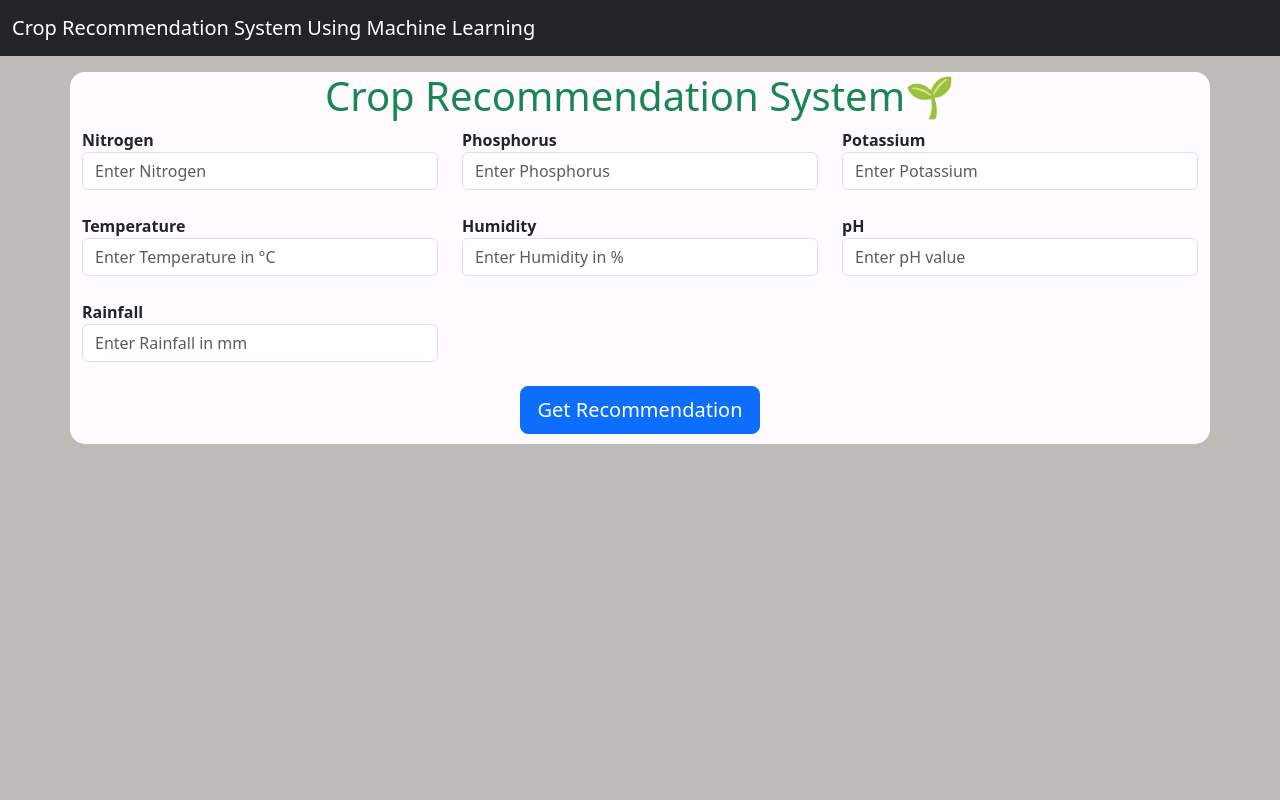
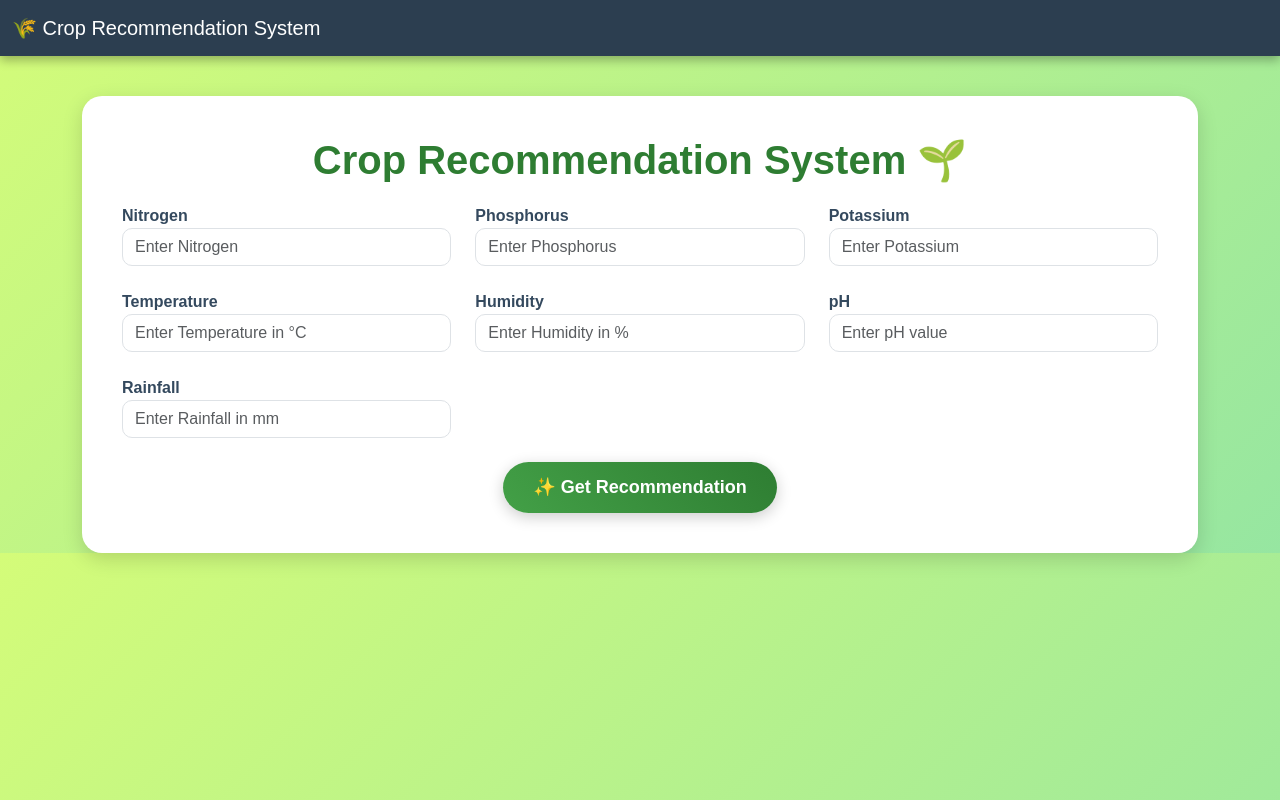
Before and after one commit to fatimazaki1509/Crop_Recommendation_System, a Flask app: page / in a window 1280 px wide. Run offline with Flask 3, Linux system fonts and the light colour scheme; parts of the project's set-up code (start-up, migrations or seed data) failed here and were passed over.

Commit message:
Update index.html

```diff
--- a/templates/index.html
+++ b/templates/index.html
@@ -4,79 +4,147 @@
     <meta charset="utf-8">
     <meta name="viewport" content="width=device-width, initial-scale=1">
     <title>Crop Recommendation System</title>
-    <link href="https://cdn.jsdelivr.net/npm/bootstrap@5.3.0-alpha3/dist/css/bootstrap.min.css" rel="stylesheet" integrity="sha384-KK94CHFLLe+nY2dmCWGMq91rCGa5gtU4mk92HdvYe+M/SXH301p5ILy+dN9+nJOZ" crossorigin="anonymous">
-  </head>
+    <link href="https://cdn.jsdelivr.net/npm/bootstrap@5.3.0-alpha3/dist/css/bootstrap.min.css" rel="stylesheet">
     <style>
-		h1 {
-			color: rgb(0, 0, 0);
-			text-align: center;
+      body {
+        background: linear-gradient(135deg, #d4fc79, #96e6a1);
+        font-family: 'Poppins', sans-serif;
       }
 
-		.warning {
-			color: red;
-			font-weight: bold;
+      /* Navbar */
+      .navbar {
+        background: #2c3e50 !important;
+        box-shadow: 0px 4px 10px rgba(0,0,0,0.3);
+      }
+
+      /* Container card */
+      .form-card {
+        background: #fff;
+        border-radius: 20px;
+        padding: 40px;
+        margin-top: 40px;
+        box-shadow: 0px 6px 20px rgba(0,0,0,0.15);
+        animation: fadeInUp 1s ease;
+      }
+
+      h1 {
+        font-weight: 700;
         text-align: center;
+        color: #2e7d32;
+        margin-bottom: 20px;
+        animation: zoomIn 1s ease;
       }
-		.card{
-		margin-left:410px;
-		margin-top: 20px;
-		display: flex;
-		flex-direction: row;
-		align-items: center;
-		color: rgb(241, 239, 240);
+
+      /* Input fields */
+      label {
+        font-weight: 600;
+        color: #34495e;
       }
-		.container{
-		background:#fffbfe;
-		font-weight: bold;
-		padding-bottom:10px;
-		border-radius: 15px;
+      input {
+        border-radius: 10px !important;
+        transition: all 0.3s ease;
+      }
+      input:focus {
+        border: 2px solid #2e7d32 !important;
+        box-shadow: 0px 0px 8px rgba(46,125,50,0.4);
+        transform: scale(1.02);
+      }
+
+      /* Button */
+      .btn-primary {
+        background: linear-gradient(45deg, #43a047, #2e7d32);
+        border: none;
+        border-radius: 30px;
+        padding: 12px 30px;
+        font-size: 18px;
+        font-weight: 600;
+        transition: all 0.3s ease;
+        box-shadow: 0px 4px 15px rgba(0,0,0,0.2);
+      }
+      .btn-primary:hover {
+        background: linear-gradient(45deg, #66bb6a, #43a047);
+        transform: scale(1.05);
+        box-shadow: 0px 6px 20px rgba(0,0,0,0.3);
+      }
+
+      /* Result card */
+      .result-card {
+        background: #2c3e50;
+        color: white;
+        border-radius: 20px;
+        margin: 30px auto;
+        padding: 20px;
+        width: 300px;
+        text-align: center;
+        box-shadow: 0px 6px 20px rgba(0,0,0,0.3);
+        animation: fadeIn 1.2s ease;
+      }
+      .result-card img {
+        width: 70px;
+        margin-bottom: 15px;
+        animation: bounce 2s infinite;
+      }
+
+      /* Animations */
+      @keyframes fadeInUp {
+        from {opacity:0; transform: translateY(50px);}
+        to {opacity:1; transform: translateY(0);}
+      }
+      @keyframes zoomIn {
+        from {transform: scale(0.8); opacity: 0;}
+        to {transform: scale(1); opacity: 1;}
+      }
+      @keyframes fadeIn {
+        from {opacity:0;}
+        to {opacity:1;}
+      }
+      @keyframes bounce {
+        0%, 100% { transform: translateY(0); }
+        50% { transform: translateY(-8px); }
       }
     </style>
+  </head>
 
-
-
-
-  <body style="background:#BCBBB8">
-  <!--=======================navbar=====================================================-->
-<nav class="navbar navbar-expand-lg navbar-dark bg-dark">
+  <body>
+    <!-- Navbar -->
+    <nav class="navbar navbar-expand-lg navbar-dark">
       <div class="container-fluid">
-    <a class="navbar-brand" href="/">Crop Recommendation System Using Machine Learning</a>
+        <a class="navbar-brand" href="/">🌾 Crop Recommendation System</a>
       </div>
     </nav>
 
-<!--==========================================================================================-->
-  <div class="container my-3 mt-3">
-      <h1 class="text-success">Crop Recommendation System<span class="text-success">🌱</span></h1>
-
-<!--      adding form-->
+    <!-- Form Card -->
+    <div class="container">
+      <div class="form-card">
+        <h1>Crop Recommendation System 🌱</h1>
         <form action="/predict" method="POST">
           <div class="row">
             <div class="col-md-4">
               <label for="Nitrogen">Nitrogen</label>
-					<input type="number" id="Nitrogen" name="Nitrogen" placeholder="Enter Nitrogen" class="form-control" required step="0">
+              <input type="number" id="Nitrogen" name="Nitrogen" placeholder="Enter Nitrogen" class="form-control" required>
             </div>
             <div class="col-md-4">
               <label for="Phosporus">Phosphorus</label>
-					<input type="number" id="Phosporus" name="Phosporus" placeholder="Enter Phosphorus" class="form-control" required step="00">
+              <input type="number" id="Phosporus" name="Phosporus" placeholder="Enter Phosphorus" class="form-control" required>
             </div>
             <div class="col-md-4">
               <label for="Potassium">Potassium</label>
-					<input type="number" id="Potassium" name="Potassium" placeholder="Enter Potassium" class="form-control" required step="0">
+              <input type="number" id="Potassium" name="Potassium" placeholder="Enter Potassium" class="form-control" required>
             </div>
           </div>
 
           <div class="row mt-4">
             <div class="col-md-4">
               <label for="Temperature">Temperature</label>
-					<input type="number" step="0.01" id="Temperature" name="Temperature" placeholder="Enter Temperature in °C" class="form-control" required step="0">
+              <input type="number" step="0.01" id="Temperature" name="Temperature" placeholder="Enter Temperature in °C" class="form-control" required>
             </div>
             <div class="col-md-4">
               <label for="Humidity">Humidity</label>
-					<input type="number" step="0.01" id="Humidity" name="Humidity" placeholder="Enter Humidity in %" class="form-control" required step="0">
+              <input type="number" step="0.01" id="Humidity" name="Humidity" placeholder="Enter Humidity in %" class="form-control" required>
             </div>
             <div class="col-md-4">
               <label for="pH">pH</label>
-					<input type="number" step="0.01" id="pH" name="pH" placeholder="Enter pH value" class="form-control" required step="0">
+              <input type="number" step="0.01" id="pH" name="pH" placeholder="Enter pH value" class="form-control" required>
             </div>
           </div>
 
@@ -87,27 +155,23 @@
             </div>
           </div>
 
-
-
           <div class="row mt-4">
-
             <div class="col-md-12 text-center">
-				<button type="submit" class="btn btn-primary btn-lg">Get Recommendation</button>
+              <button type="submit" class="btn btn-primary btn-lg">✨ Get Recommendation</button>
             </div>
           </div>
         </form>
 
         {% if result %}
-		<div class="card bg-dark" style="width: 18rem;">
-		  <img src="{{url_for('static', filename='crop.png')}}" style="width: 70px; height: 70px;" class="card-img-top" alt="...">
-		  <div class="card-body">
-			<h5 class="card-title">Recommend Crop for Cultivation is:</h5>
-			<p class="card-text">{{ result }} </p>
-		  </div>
+        <div class="result-card">
+          <img src="{{url_for('static', filename='crop.png')}}" alt="crop">
+          <h5>Recommended Crop:</h5>
+          <p class="fs-5"><strong>{{ result }}</strong></p>
         </div>
         {% endif %}
       </div>
+    </div>
 
-    <script src="https://cdn.jsdelivr.net/npm/bootstrap@5.3.0-alpha3/dist/js/bootstrap.bundle.min.js" integrity="sha384-ENjdO4Dr2bkBIFxQpeoTz1HIcje39Wm4jDKdf19U8gI4ddQ3GYNS7NTKfAdVQSZe" crossorigin="anonymous"></script>
+    <script src="https://cdn.jsdelivr.net/npm/bootstrap@5.3.0-alpha3/dist/js/bootstrap.bundle.min.js"></script>
   </body>
 </html>
```
Lines whose indentation alone changed are shown as unchanged.
